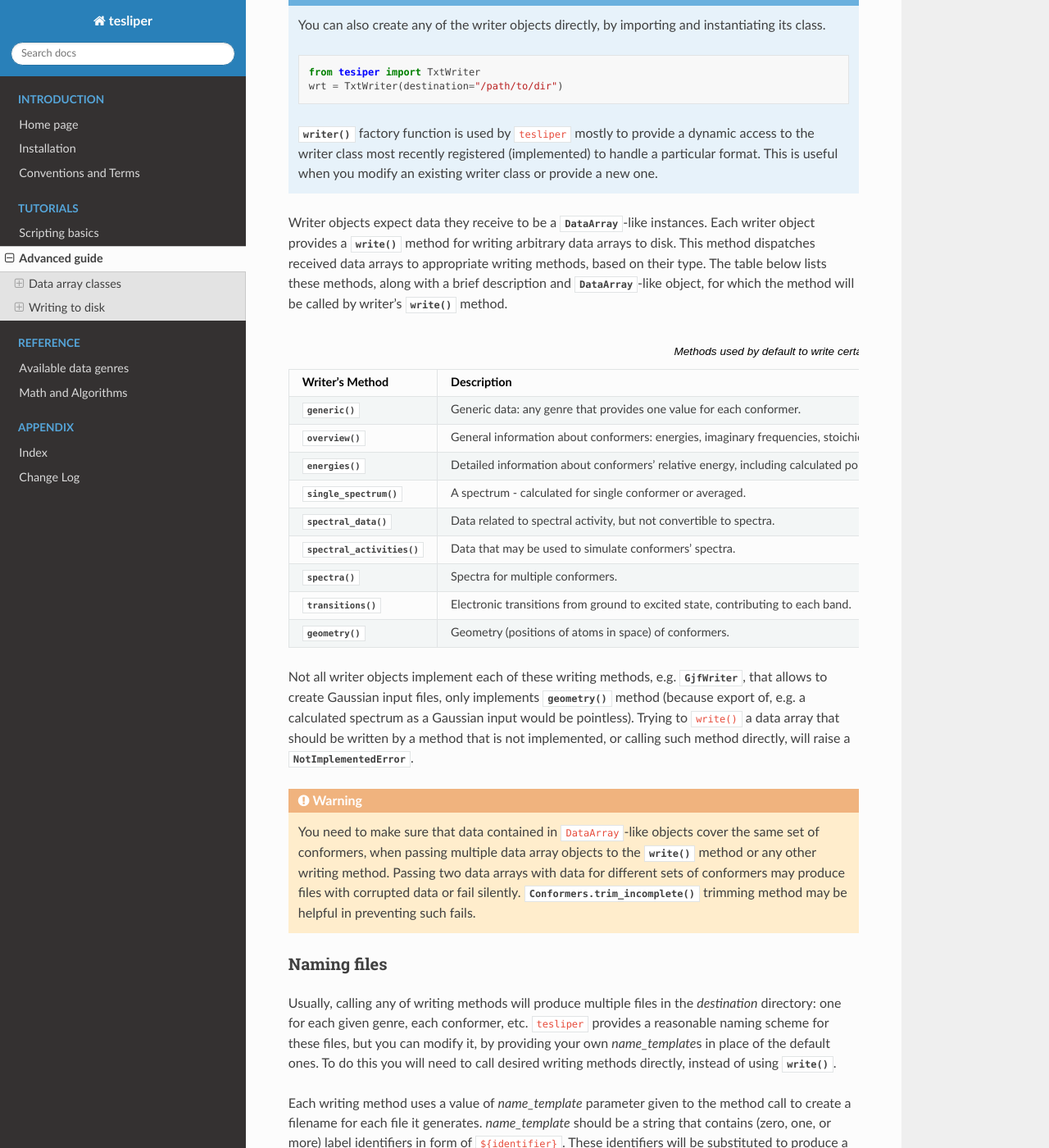
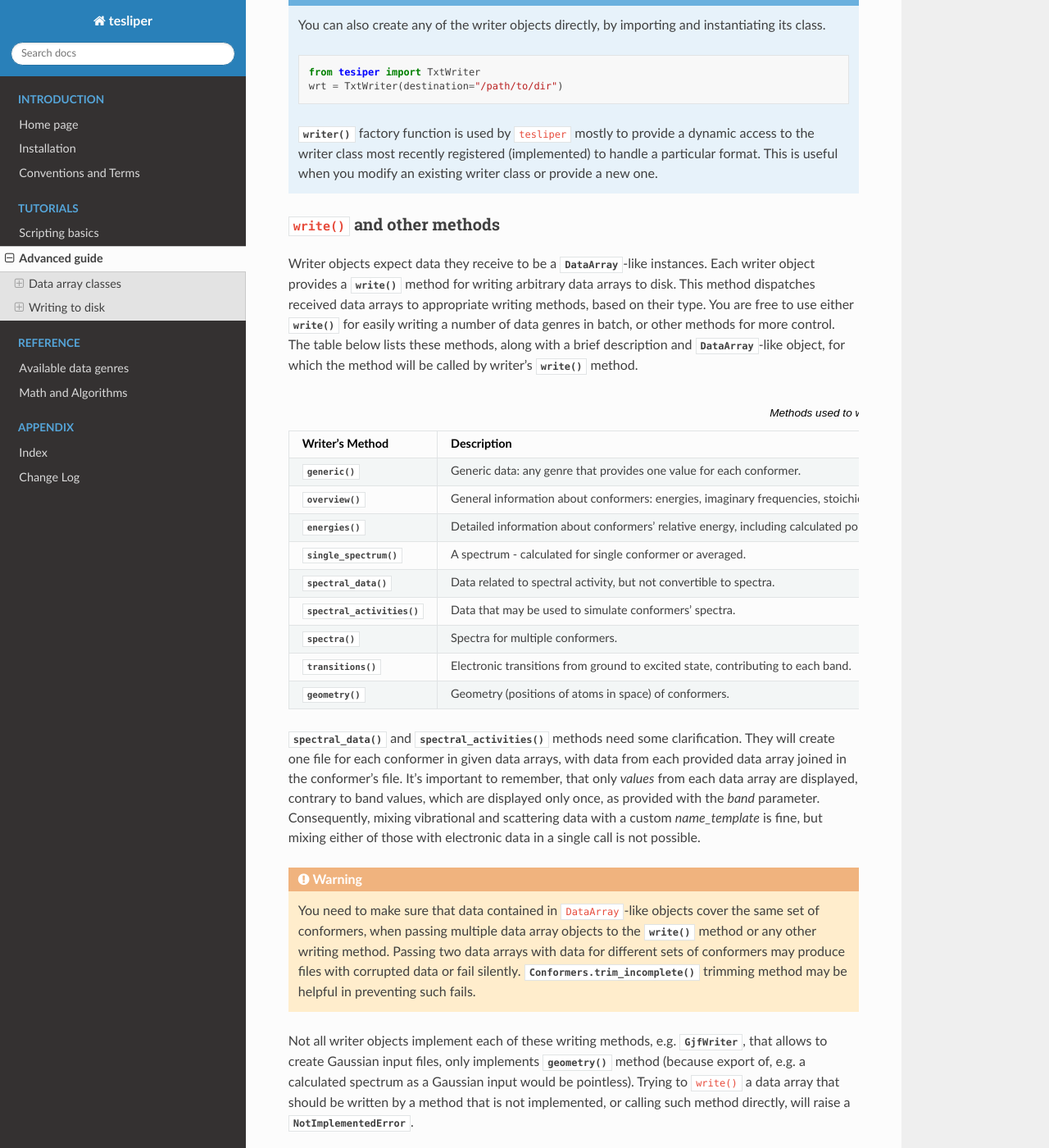
Before and after one commit to mishioo/tesliper, a Sphinx documentation site: the page built from docs/source/advanced.rst, in a window 1280 px wide and 1400 px high, scrolled down 8239 px. Shown: the whole window at 82% size. Built offline with Sphinx 7.4.7 and the Read the Docs theme 2.0.0, drawn with Linux system fonts in a browser that asks for light colours; pages that are not in the unit, such as notebooks, are missing from menus.

Commit message:
Supplemented writing methods description.

```diff
--- a/docs/source/advanced.rst
+++ b/docs/source/advanced.rst
@@ -469,56 +469,73 @@ additional keyword parameters are forwarded to the writer object constructor.
     particular format. This is useful when you modify an existing writer class or
     provide a new one.
 
+``write()`` and other methods
+'''''''''''''''''''''''''''''
+
 Writer objects expect data they receive to be a :class:`.DataArray`-like instances. Each
 writer object provides a :meth:`~.WriterBase.write` method for writing arbitrary data
 arrays to disk. This method dispatches received data arrays to appropriate writing
-methods, based on their type. The table below lists these methods, along with a brief
-description and :class:`.DataArray`-like object, for which the method will be called by
-writer's :meth:`~.WriterBase.write` method.
+methods, based on their type. You are free to use either :meth:`~.WriterBase.write` for
+easily writing a number of data genres in batch, or other methods for more control. The
+table below lists these methods, along with a brief description and
+:class:`.DataArray`-like object, for which the method will be called by writer's
+:meth:`~.WriterBase.write` method.
 
-.. list-table:: Methods used by default to write certain data
+.. list-table:: Methods used to write certain data
     :header-rows: 1
 
     * - Writer's Method
       - Description
-      - Associated array
+      - Supported arrays
+      - Created files
     * - :meth:`~.WriterBase.generic`
       - Generic data: any genre that provides one value for each conformer.
       - :class:`.DataArray`, :class:`.IntegerArray`,
         :class:`.FloatArray`, :class:`.BooleanArray`, :class:`.InfoArray`.
+      - one
     * - :meth:`~.WriterBase.overview`
       - General information about conformers: energies, imaginary frequencies,
         stoichiometry.
       - :class:`.Energies`
+      - one
     * - :meth:`~.WriterBase.energies`
       - Detailed information about conformers' relative energy,
         including calculated populations
       - :class:`.Energies`
+      - for each genre
     * - :meth:`~.WriterBase.single_spectrum`
       - A spectrum - calculated for single conformer or averaged.
       - :class:`.SingleSpectrum`
+      - one
     * - :meth:`~.WriterBase.spectral_data`
       - Data related to spectral activity, but not convertible to spectra.
-      - :class:`.SpectralData`
+      - :class:`.VibrationalData`, :class:`.ScatteringData`, :class:`.ElectronicData`
+      - for each conformer
     * - :meth:`~.WriterBase.spectral_activities`
       - Data that may be used to simulate conformers' spectra.
-      - :class:`.SpectralActivities`
+      - :class:`.VibrationalActivities`, :class:`.ScatteringActivities`,
+        :class:`.ElectronicActivities`
+      - for each conformer
     * - :meth:`~.WriterBase.spectra`
       - Spectra for multiple conformers.
       - :class:`.Spectra`
+      - for each conformer
     * - :meth:`~.WriterBase.transitions`
       - Electronic transitions from ground to excited state, contributing to each band.
       - :class:`.Transitions`
+      - for each conformer
     * - :meth:`~.WriterBase.geometry`
       - Geometry (positions of atoms in space) of conformers.
       - :class:`.Geometry`
+      - for each conformer
 
-Not all writer objects implement each of these writing methods, e.g.
-:class:`.GjfWriter`, that allows to create Gaussian input files, only implements
-:meth:`~.GjfWriter.geometry` method (because export of, e.g. a calculated spectrum as a
-Gaussian input would be pointless). Trying to ``write()`` a data array that should be
-written by a method that is not implemented, or calling such method directly, will raise
-a :exc:`NotImplementedError`.
+:meth:`~.WriterBase.spectral_data` and :meth:`~.WriterBase.spectral_activities` methods
+need some clarification. They will create one file for each conformer in given data
+arrays, with data from each provided data array joined in the conformer's file. It's
+important to remember, that only *values* from each data array are displayed, contrary
+to band values, which are displayed only once, as provided with the *band* parameter.
+Consequently, mixing vibrational and scattering data with a custom *name_template* is
+fine, but mixing either of those with electronic data in a single call is not possible.
 
 .. warning::
 
@@ -528,6 +545,13 @@ a :exc:`NotImplementedError`.
     arrays with data for different sets of conformers may produce files with corrupted
     data or fail silently. :meth:`.Conformers.trim_incomplete` trimming method may be
     helpful in preventing such fails.
+
+Not all writer objects implement each of these writing methods, e.g.
+:class:`.GjfWriter`, that allows to create Gaussian input files, only implements
+:meth:`~.GjfWriter.geometry` method (because export of, e.g. a calculated spectrum as a
+Gaussian input would be pointless). Trying to ``write()`` a data array that should be
+written by a method that is not implemented, or calling such method directly, will raise
+a :exc:`NotImplementedError`.
 
 Naming files
 ''''''''''''
```
